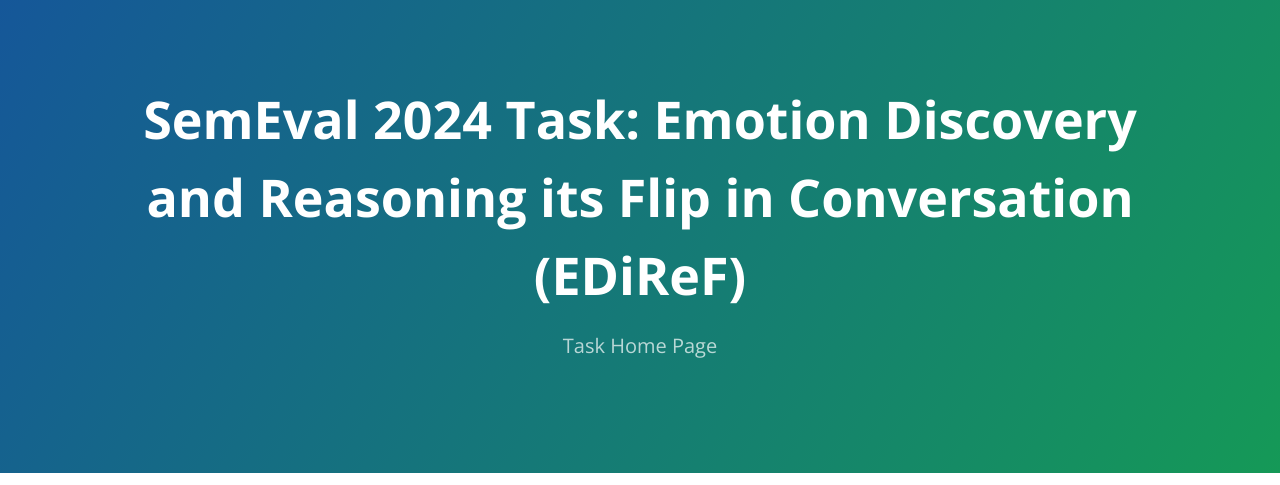
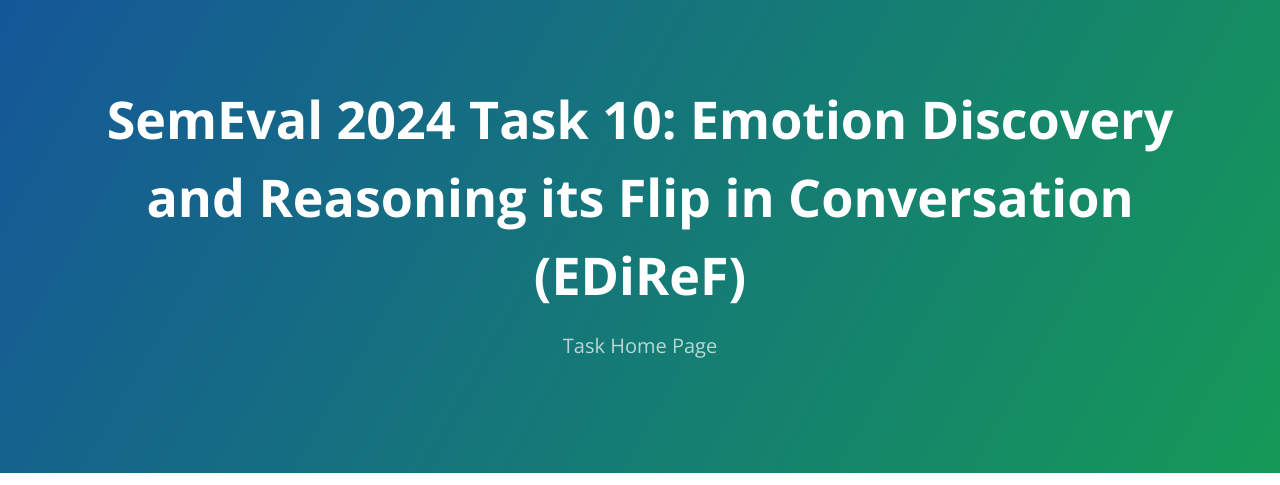
Before and after one commit to LCS2-IIITD/SemEval2024-EDiReF, a plain HTML site: page index.html in a window 1280 px wide. Shown: the top 485 px of the page. Drawn offline with nearby package versions, Linux system fonts and the light colour scheme.

Commit message:
Corrected heading

```diff
--- a/index.html
+++ b/index.html
@@ -30,7 +30,7 @@
   </head>
   <body>
     <section class="page-header">
-      <h1 class="project-name">SemEval 2024 Task: Emotion Discovery and Reasoning its Flip in Conversation (EDiReF)</h1>
+      <h1 class="project-name">SemEval 2024 Task 10: Emotion Discovery and Reasoning its Flip in Conversation (EDiReF)</h1>
       <h2 class="project-tagline">Task Home Page</h2>
     </section>
 
```
